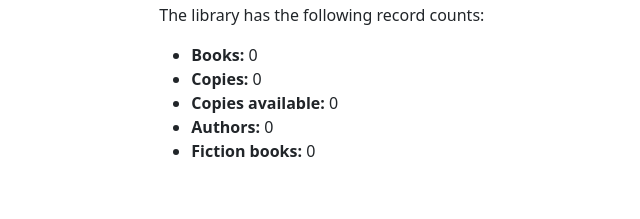
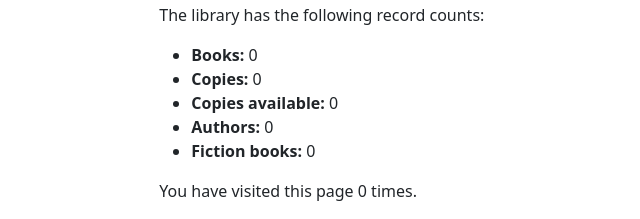
Before and after one commit to ZhiweiBao/local-library-django, a Django app: page /catalog/ in a window 1280 px wide. Shown: the part 615-834 px from the top of the page, without its empty margins (66-706 px from the left). Before the commit the page ends 772 px from the top, so only its background shows below. Run offline with Django 4.2, Linux system fonts and the light colour scheme; data that the repository does not hold is empty.

Commit message:
Store the visits time for users using session

```diff
--- a/catalog/templates/index.html
+++ b/catalog/templates/index.html
@@ -23,4 +23,6 @@
         <li><strong>Authors:</strong> {{ num_authors }}</li>
         <li><strong>Fiction books:</strong> {{ num_books_genre_fiction }}</li>
     </ul>
+
+    <p>You have visited this page {{ num_visits }} time{{ num_visits|pluralize }}.</p>
 {% endblock %}
--- a/catalog/views.py
+++ b/catalog/views.py
@@ -20,12 +20,17 @@ def index(request):
     # Number of books which genre is fiction
     num_books_genre_fiction = Book.objects.filter(genre__name__icontains='fiction').count()
 
+    # Number of visits to this view, as counted in the session variable.
+    num_visits = request.session.get('num_visits', 0)
+    request.session['num_visits'] = num_visits + 1
+
     context = {
         'num_books': num_books,
         'num_instances': num_instances,
         'num_instances_available': num_instances_available,
         'num_authors': num_authors,
         'num_books_genre_fiction': num_books_genre_fiction,
+        'num_visits': num_visits,
     }
 
     # Render the HTML template index.html with the data in the context variable
```
